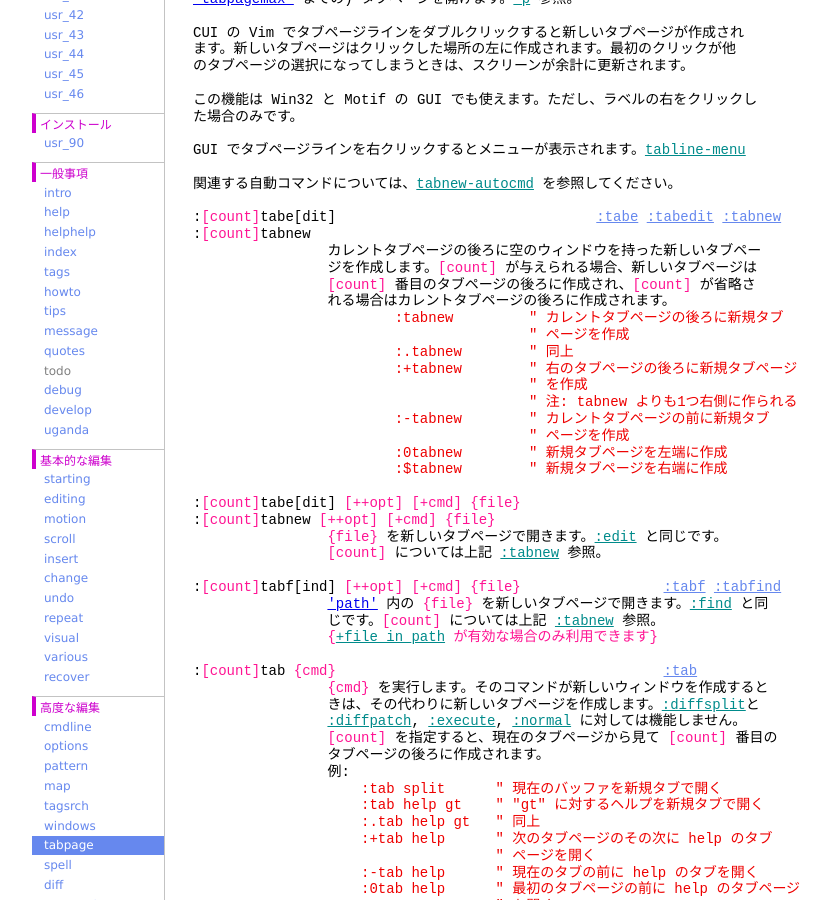
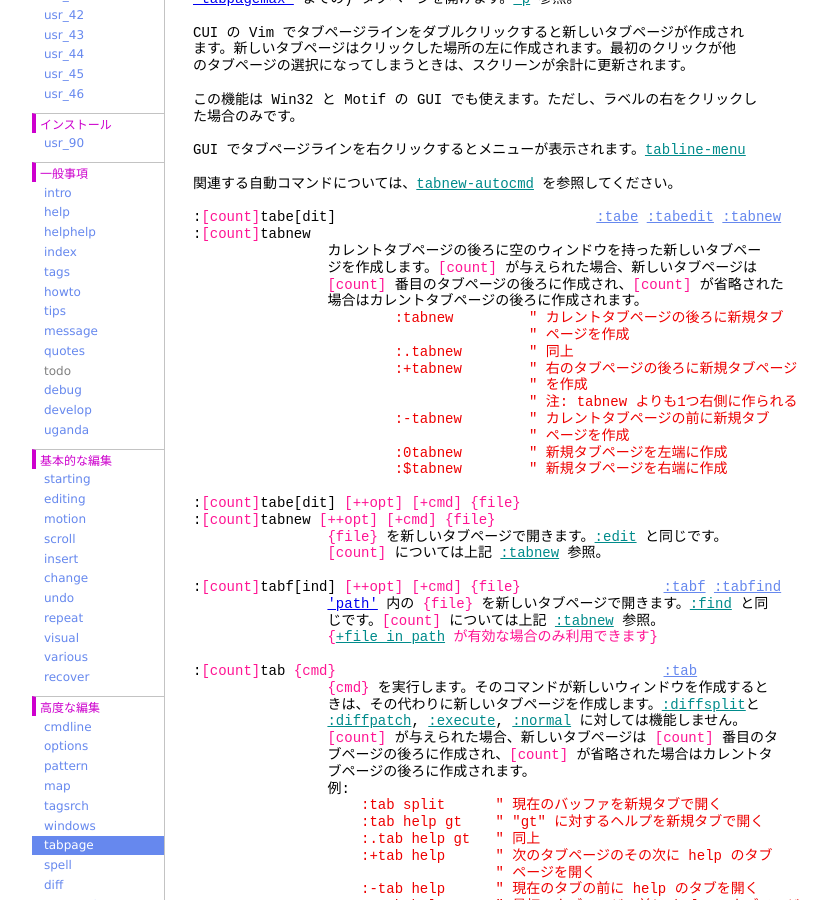
Before and after one commit to vim-jp/vimdoc-ja, a Jekyll site: the page built from tabpage.html, in a window 1280 px wide and 900 px high, scrolled down 964 px. Shown: the whole window, without its empty margins (208-1038 px from the left). Built offline with Jekyll 4.4.1, drawn with Linux system fonts in a browser that asks for light colours; nearby versions of some CDN libraries; comment, search, counter and statistics services are not loaded.

Commit message:
Generated by Travis JOB 3749.1
https://travis-ci.com/github/vim-jp/vimdoc-ja-working/builds/216396388

```diff
--- a/tabpage.html
+++ b/tabpage.html
@@ -63,9 +63,9 @@ GUI でタブページラインを右クリックするとメニューが表示
 :<span class="Special">[count]</span>tabe[dit]&nbsp;&nbsp;&nbsp;&nbsp;&nbsp;&nbsp;&nbsp;&nbsp;&nbsp;&nbsp;&nbsp;&nbsp;&nbsp;&nbsp;&nbsp;&nbsp;&nbsp;&nbsp;&nbsp;&nbsp;&nbsp;&nbsp;&nbsp;&nbsp;&nbsp;&nbsp;&nbsp;&nbsp;&nbsp;&nbsp;&nbsp;<a class="Constant" href="tabpage.html#:tabe" name=":tabe">:tabe</a>&nbsp;<a class="Constant" href="tabpage.html#:tabedit" name=":tabedit">:tabedit</a>&nbsp;<a class="Constant" href="tabpage.html#:tabnew" name=":tabnew">:tabnew</a><br>
 :<span class="Special">[count]</span>tabnew<br>
 &nbsp;&nbsp;&nbsp;&nbsp;&nbsp;&nbsp;&nbsp;&nbsp;&nbsp;&nbsp;&nbsp;&nbsp;&nbsp;&nbsp;&nbsp;&nbsp;カレントタブページの後ろに空のウィンドウを持った新しいタブペー<br>
-&nbsp;&nbsp;&nbsp;&nbsp;&nbsp;&nbsp;&nbsp;&nbsp;&nbsp;&nbsp;&nbsp;&nbsp;&nbsp;&nbsp;&nbsp;&nbsp;ジを作成します。<span class="Special">[count]</span>&nbsp;が与えられる場合、新しいタブページは<br>
-&nbsp;&nbsp;&nbsp;&nbsp;&nbsp;&nbsp;&nbsp;&nbsp;&nbsp;&nbsp;&nbsp;&nbsp;&nbsp;&nbsp;&nbsp;&nbsp;<span class="Special">[count]</span>&nbsp;番目のタブページの後ろに作成され、<span class="Special">[count]</span>&nbsp;が省略さ<br>
-&nbsp;&nbsp;&nbsp;&nbsp;&nbsp;&nbsp;&nbsp;&nbsp;&nbsp;&nbsp;&nbsp;&nbsp;&nbsp;&nbsp;&nbsp;&nbsp;れる場合はカレントタブページの後ろに作成されます。&nbsp;<br>
+&nbsp;&nbsp;&nbsp;&nbsp;&nbsp;&nbsp;&nbsp;&nbsp;&nbsp;&nbsp;&nbsp;&nbsp;&nbsp;&nbsp;&nbsp;&nbsp;ジを作成します。<span class="Special">[count]</span>&nbsp;が与えられた場合、新しいタブページは<br>
+&nbsp;&nbsp;&nbsp;&nbsp;&nbsp;&nbsp;&nbsp;&nbsp;&nbsp;&nbsp;&nbsp;&nbsp;&nbsp;&nbsp;&nbsp;&nbsp;<span class="Special">[count]</span>&nbsp;番目のタブページの後ろに作成され、<span class="Special">[count]</span>&nbsp;が省略された<br>
+&nbsp;&nbsp;&nbsp;&nbsp;&nbsp;&nbsp;&nbsp;&nbsp;&nbsp;&nbsp;&nbsp;&nbsp;&nbsp;&nbsp;&nbsp;&nbsp;場合はカレントタブページの後ろに作成されます。&nbsp;<br>
 <div class="helpExample">&nbsp;&nbsp;&nbsp;&nbsp;&nbsp;&nbsp;&nbsp;&nbsp;&nbsp;&nbsp;&nbsp;&nbsp;&nbsp;&nbsp;&nbsp;&nbsp;&nbsp;&nbsp;&nbsp;&nbsp;&nbsp;&nbsp;&nbsp;&nbsp;:tabnew&nbsp;&nbsp;&nbsp;&nbsp;&nbsp;&nbsp;&nbsp;&nbsp; &quot; カレントタブページの後ろに新規タブ<br>
 &nbsp;&nbsp;&nbsp;&nbsp;&nbsp;&nbsp;&nbsp;&nbsp;&nbsp;&nbsp;&nbsp;&nbsp;&nbsp;&nbsp;&nbsp;&nbsp;&nbsp;&nbsp;&nbsp;&nbsp;&nbsp;&nbsp;&nbsp;&nbsp;&nbsp;&nbsp;&nbsp;&nbsp;&nbsp;&nbsp;&nbsp;&nbsp;&nbsp;&nbsp;&nbsp;&nbsp;&nbsp;&nbsp;&nbsp;&nbsp;&quot; ページを作成<br>
 &nbsp;&nbsp;&nbsp;&nbsp;&nbsp;&nbsp;&nbsp;&nbsp;&nbsp;&nbsp;&nbsp;&nbsp;&nbsp;&nbsp;&nbsp;&nbsp;&nbsp;&nbsp;&nbsp;&nbsp;&nbsp;&nbsp;&nbsp;&nbsp;:.tabnew&nbsp;&nbsp;&nbsp;&nbsp;&nbsp;&nbsp;&nbsp;&nbsp;&quot; 同上<br>
@@ -91,8 +91,9 @@ GUI でタブページラインを右クリックするとメニューが表示
 &nbsp;&nbsp;&nbsp;&nbsp;&nbsp;&nbsp;&nbsp;&nbsp;&nbsp;&nbsp;&nbsp;&nbsp;&nbsp;&nbsp;&nbsp;&nbsp;<span class="Special">{cmd}</span>&nbsp;を実行します。そのコマンドが新しいウィンドウを作成すると<br>
 &nbsp;&nbsp;&nbsp;&nbsp;&nbsp;&nbsp;&nbsp;&nbsp;&nbsp;&nbsp;&nbsp;&nbsp;&nbsp;&nbsp;&nbsp;&nbsp;きは、その代わりに新しいタブページを作成します。<a class="Identifier" href="diff.html#:diffsplit">:diffsplit</a>と<br>
 &nbsp;&nbsp;&nbsp;&nbsp;&nbsp;&nbsp;&nbsp;&nbsp;&nbsp;&nbsp;&nbsp;&nbsp;&nbsp;&nbsp;&nbsp;&nbsp;<a class="Identifier" href="diff.html#:diffpatch">:diffpatch</a>,&nbsp;<a class="Identifier" href="eval.html#:execute">:execute</a>,&nbsp;<a class="Identifier" href="various.html#:normal">:normal</a>&nbsp;に対しては機能しません。<br>
-&nbsp;&nbsp;&nbsp;&nbsp;&nbsp;&nbsp;&nbsp;&nbsp;&nbsp;&nbsp;&nbsp;&nbsp;&nbsp;&nbsp;&nbsp;&nbsp;<span class="Special">[count]</span>&nbsp;を指定すると、現在のタブページから見て&nbsp;<span class="Special">[count]</span>&nbsp;番目の<br>
-&nbsp;&nbsp;&nbsp;&nbsp;&nbsp;&nbsp;&nbsp;&nbsp;&nbsp;&nbsp;&nbsp;&nbsp;&nbsp;&nbsp;&nbsp;&nbsp;タブページの後ろに作成されます。<br>
+&nbsp;&nbsp;&nbsp;&nbsp;&nbsp;&nbsp;&nbsp;&nbsp;&nbsp;&nbsp;&nbsp;&nbsp;&nbsp;&nbsp;&nbsp;&nbsp;<span class="Special">[count]</span>&nbsp;が与えられた場合、新しいタブページは&nbsp;<span class="Special">[count]</span>&nbsp;番目のタ<br>
+&nbsp;&nbsp;&nbsp;&nbsp;&nbsp;&nbsp;&nbsp;&nbsp;&nbsp;&nbsp;&nbsp;&nbsp;&nbsp;&nbsp;&nbsp;&nbsp;ブページの後ろに作成され、<span class="Special">[count]</span>&nbsp;が省略された場合はカレントタ<br>
+&nbsp;&nbsp;&nbsp;&nbsp;&nbsp;&nbsp;&nbsp;&nbsp;&nbsp;&nbsp;&nbsp;&nbsp;&nbsp;&nbsp;&nbsp;&nbsp;ブページの後ろに作成されます。<br>
 &nbsp;&nbsp;&nbsp;&nbsp;&nbsp;&nbsp;&nbsp;&nbsp;&nbsp;&nbsp;&nbsp;&nbsp;&nbsp;&nbsp;&nbsp;&nbsp;例:<br>
 <div class="helpExample">&nbsp;&nbsp;&nbsp;&nbsp;&nbsp;&nbsp;&nbsp;&nbsp;&nbsp;&nbsp;&nbsp;&nbsp;&nbsp;&nbsp;&nbsp;&nbsp;&nbsp;&nbsp;&nbsp;&nbsp;:tab split&nbsp;&nbsp;&nbsp;&nbsp;&nbsp;&nbsp;&quot; 現在のバッファを新規タブで開く<br>
 &nbsp;&nbsp;&nbsp;&nbsp;&nbsp;&nbsp;&nbsp;&nbsp;&nbsp;&nbsp;&nbsp;&nbsp;&nbsp;&nbsp;&nbsp;&nbsp;&nbsp;&nbsp;&nbsp;&nbsp;:tab help gt&nbsp;&nbsp;&nbsp;&nbsp;&quot; &quot;gt&quot; に対するヘルプを新規タブで開く<br>
```
